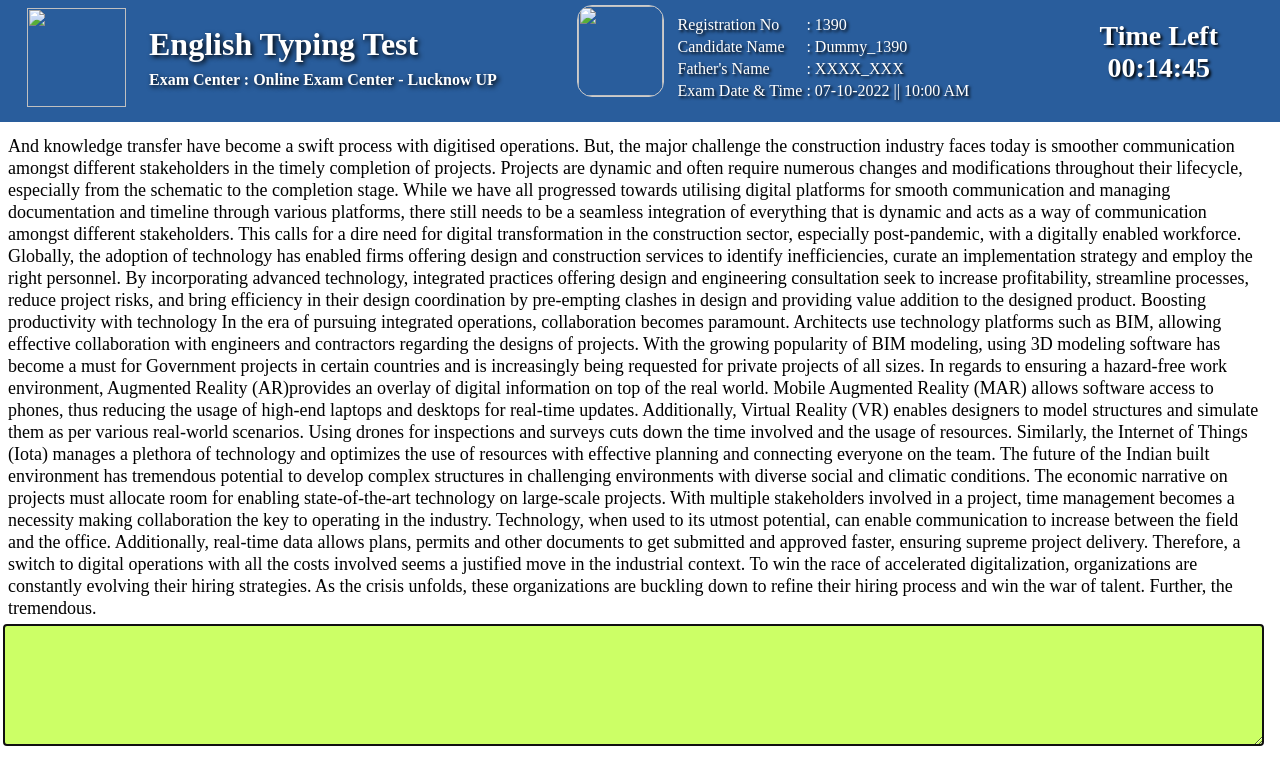
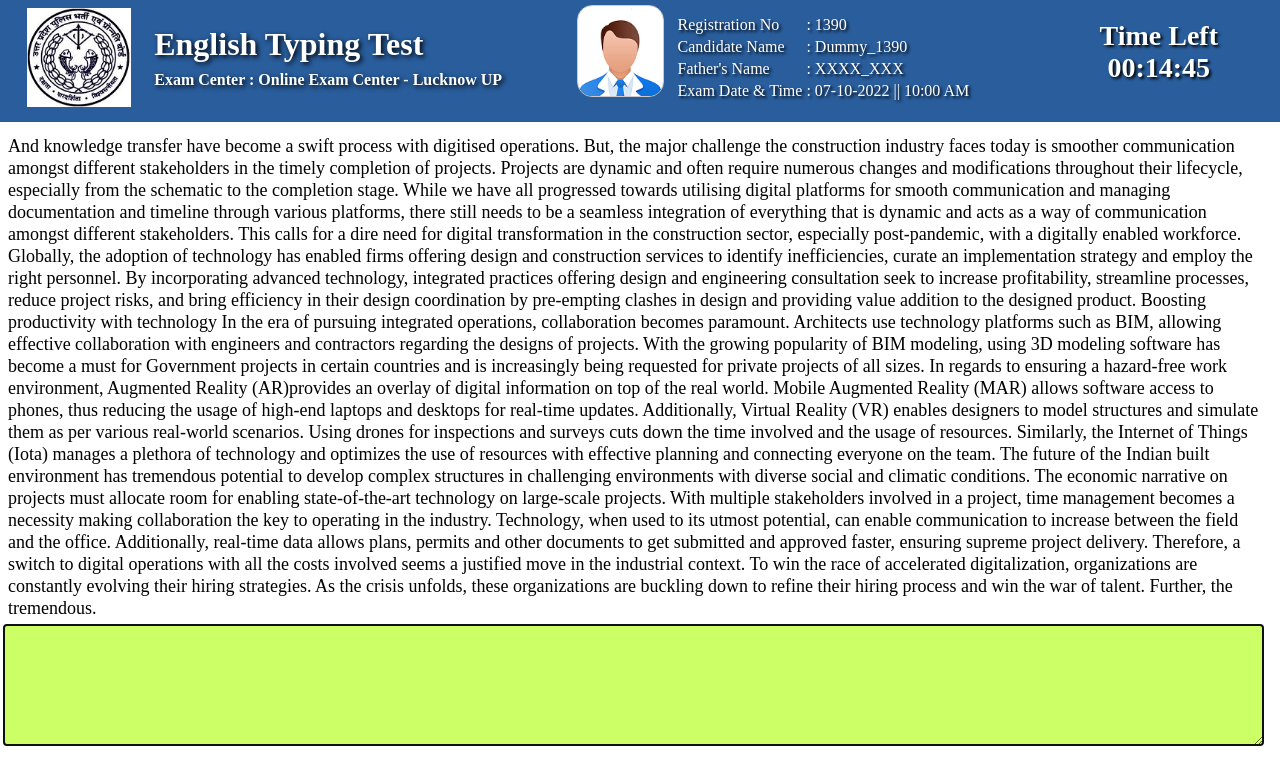
Before and after one commit to Siddwap/upp, a plain HTML site: page english/home_english4.html in a window 1280 px wide. Drawn offline with Linux system fonts and the light colour scheme.

Commit message:
Update home_english4.html

```diff
--- a/english/home_english4.html
+++ b/english/home_english4.html
@@ -113,14 +113,14 @@
     <div style="height:14%;; padding:5px; background-color:#295d9c; cursor:no-drop; font-family: 'Times New Roman', Times, serif;"  oncontextmenu="return false">
 
         <div style="width:45%; position:relative; float:left;" oncontextmenu="return false"><table width="100%"><tr><td style="padding-left:20px; width:90px">
-                    <img src="NTA_logo_1.png" style="height:99px">
+                    <img src="../NTA_logo_1.png" style="height:99px">
             </td><td style="font-size:32px; font-weight:bold; text-align:left; line-height:35px; color:#FFFFFF; padding-left:20px; padding-top:10px; text-shadow:2px 2px 5px #000000;">
         English Typing  Test<br><span style='font-size:16px;'> Exam Center : Online Exam Center - Lucknow UP</span>	</td></tr></table>
         </div>
 
         <div style="position:relative; float:left; width:90px;"  oncontextmenu="return false">
 
-            <img src="12345.jpg" style="height:90px; width:85px; border-radius:15px; border:solid 1px #CCCCCC;">
+            <img src="../12345.jpg" style="height:90px; width:85px; border-radius:15px; border:solid 1px #CCCCCC;">
             </div>
     <div style="width:30%; padding:8px; text-transform:santencecase; font-size:16px; text-shadow:2px 2px 3px #000000; line-height:22px; position:relative; float:left;"   oncontextmenu="return false">
                 <table style="color:#FFFFFF">
```
